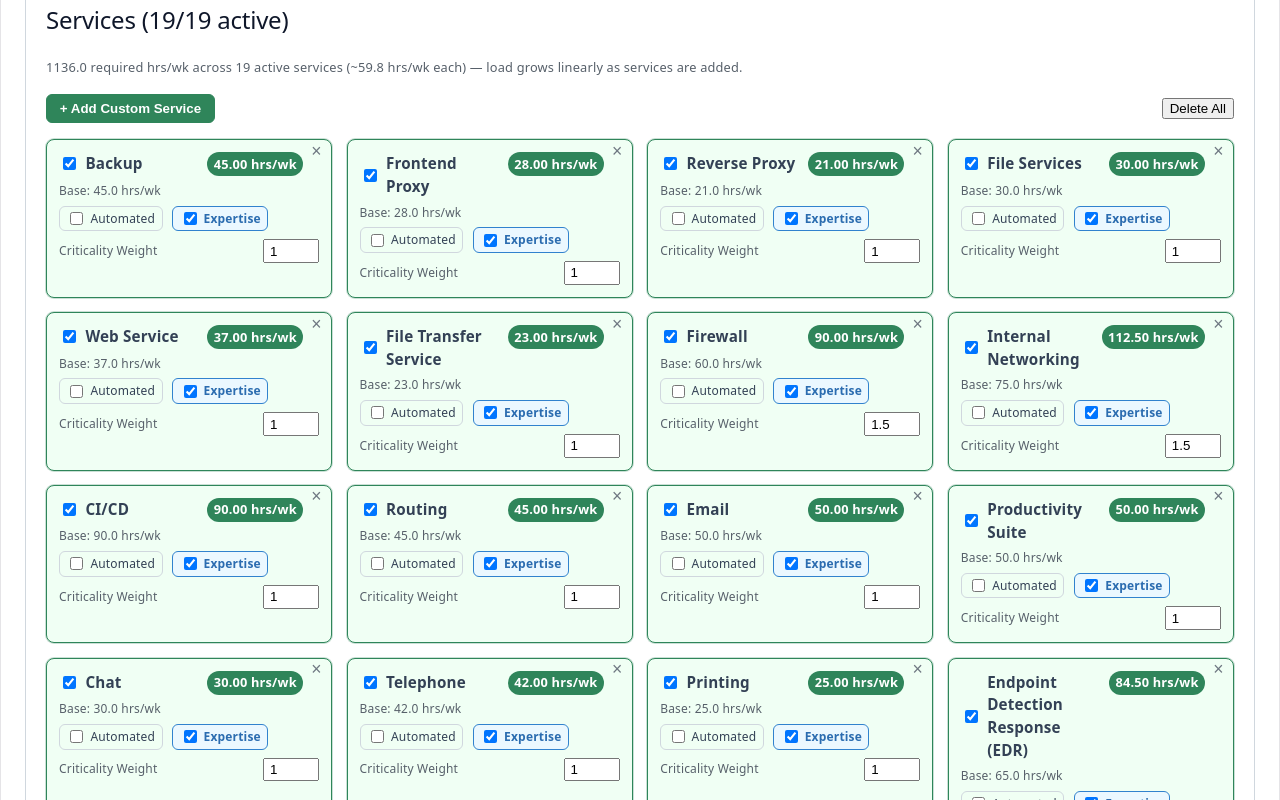
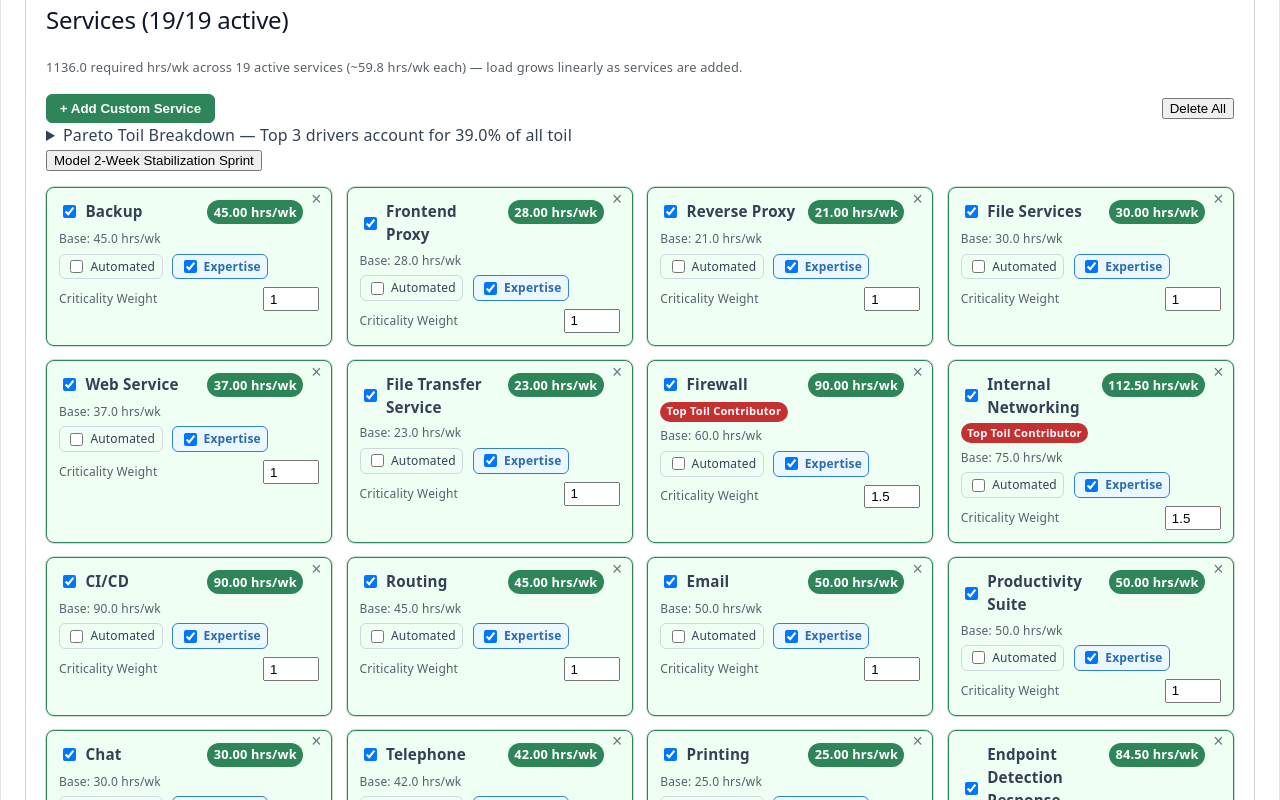
Before and after one commit to pheeling/SREOpsDashboard, a React (Vite) app: page / in a window 1280 px wide. Shown: the part 1120-1920 px from the top of the page. Built offline with nearby package versions, Linux system fonts and the light colour scheme.

Commit message:
Apply remaining changes
Co-authored-by: pheeling <33524582+pheeling@users.noreply.github.com>

```diff
--- a/src/App.css
+++ b/src/App.css
@@ -412,3 +412,46 @@
   font-weight: 600;
   cursor: pointer;
 }
+
+.service-card__top-toil {
+  display: inline-block;
+  margin: 0.25rem 0 0;
+  padding: 0.1rem 0.4rem;
+  border-radius: 999px;
+  background: #c53030;
+  color: #fff;
+  font-size: 0.7rem;
+  font-weight: 700;
+}
+
+.pareto-toil {
+  margin-bottom: 1rem;
+}
+
+.pareto-toil__list {
+  list-style: none;
+  padding: 0;
+}
+
+.pareto-toil__list li {
+  display: flex;
+  flex-wrap: wrap;
+  justify-content: space-between;
+  gap: 0.5rem;
+  margin-bottom: 0.4rem;
+  font-size: 0.85rem;
+}
+
+.pareto-toil__bar {
+  flex-basis: 100%;
+  height: 6px;
+  border-radius: 3px;
+  background: #dd6b20;
+}
+
+.pareto-toil__scenario {
+  margin-top: 0.5rem;
+  padding: 0.75rem;
+  border: 1px dashed #a0aec0;
+  border-radius: 6px;
+}
--- /dev/null
+++ b/src/components/ParetoToilPanel.tsx
@@ -0,0 +1,88 @@
+import { useState } from "react";
+import { useDashboard } from "../state/DashboardContext";
+import {
+  STABILIZATION_SPRINT_REDUCTION,
+  STABILIZATION_SPRINT_WEEKS,
+  getParetoToilRanking,
+  simulateStabilizationSprint,
+} from "../engine/calculations";
+
+const pct = (ratio: number) => `${(ratio * 100).toFixed(1)}%`;
+
+export function ParetoToilPanel() {
+  const { state, dispatch } = useDashboard();
+  const [showScenario, setShowScenario] = useState(false);
+
+  const pareto = getParetoToilRanking(state.services);
+  const scenario = showScenario ? simulateStabilizationSprint(state) : null;
+
+  const handleApply = () => {
+    if (scenario) dispatch({ type: "APPLY_STABILIZATION_SPRINT", serviceId: scenario.serviceId });
+    setShowScenario(false);
+  };
+
+  return (
+    <div className="pareto-toil" data-testid="pareto-toil-panel">
+      <details>
+        <summary data-testid="pareto-toil-summary">
+          Pareto Toil Breakdown
+          {pareto.entries.length > 0 &&
+            ` — Top ${pareto.topCount} driver${pareto.topCount === 1 ? "" : "s"} account for ${pct(pareto.topShare)} of all toil`}
+        </summary>
+        {pareto.entries.length === 0 ? (
+          <p>No active services contributing toil.</p>
+        ) : (
+          <ol className="pareto-toil__list" data-testid="pareto-toil-list">
+            {pareto.entries.map((entry) => (
+              <li key={entry.id} data-testid={`pareto-row-${entry.id}`}>
+                <span>
+                  #{entry.rank} {entry.name}
+                  {entry.isTopContributor ? " ★" : ""}
+                </span>
+                <span>
+                  {entry.requiredHours.toFixed(1)} hrs/wk ({pct(entry.share)}, cumulative {pct(entry.cumulativeShare)})
+                </span>
+                <div className="pareto-toil__bar" style={{ width: `${entry.share * 100}%` }} />
+              </li>
+            ))}
+          </ol>
+        )}
+      </details>
+
+      <button
+        type="button"
+        onClick={() => setShowScenario((v) => !v)}
+        disabled={pareto.entries.length === 0}
+        data-testid="model-stabilization-sprint"
+      >
+        {showScenario ? "Cancel Sprint Model" : "Model 2-Week Stabilization Sprint"}
+      </button>
+
+      {scenario && (
+        <div className="pareto-toil__scenario" data-testid="stabilization-scenario">
+          <p>
+            Preview: dedicate 1 FTE for {STABILIZATION_SPRINT_WEEKS} weeks ({scenario.sprintHours.toFixed(0)} hrs) to{" "}
+            <strong>{scenario.serviceName}</strong>, cutting its base hours by{" "}
+            {(STABILIZATION_SPRINT_REDUCTION * 100).toFixed(0)}% (saves {scenario.hoursSavedPerWeek.toFixed(1)} hrs/wk).
+          </p>
+          <ul>
+            <li data-testid="scenario-load">
+              Operational Load: {pct(scenario.before.operationalLoadRatio)} → {pct(scenario.after.operationalLoadRatio)}
+            </li>
+            <li data-testid="scenario-maintenance">
+              Routine Toil Bucket: {scenario.before.buckets.maintenance.toFixed(1)} →{" "}
+              {scenario.after.buckets.maintenance.toFixed(1)} hrs
+            </li>
+            <li data-testid="scenario-innovation">
+              Innovation Bucket: {scenario.before.buckets.innovation.toFixed(1)} →{" "}
+              {scenario.after.buckets.innovation.toFixed(1)} hrs
+            </li>
+          </ul>
+          <button type="button" onClick={handleApply} data-testid="apply-stabilization-sprint">
+            Apply Sprint
+          </button>
+        </div>
+      )}
+    </div>
+  );
+}
--- a/src/components/ServiceCard.tsx
+++ b/src/components/ServiceCard.tsx
@@ -3,6 +3,7 @@ import { getBaseHours, getRequiredHours } from "../engine/calculations";
 
 interface ServiceCardProps {
   service: Service;
+  isTopToilContributor?: boolean;
   onToggleActive: (id: string) => void;
   onToggleExpertise: (id: string) => void;
   onToggleAutomation: (id: string) => void;
@@ -12,6 +13,7 @@ interface ServiceCardProps {
 
 export function ServiceCard({
   service,
+  isTopToilContributor = false,
   onToggleActive,
   onToggleExpertise,
   onToggleAutomation,
@@ -50,6 +52,12 @@ export function ServiceCard({
           {service.isActive ? requiredHours.toFixed(2) : "0.00"} hrs/wk
         </span>
       </div>
+
+      {isTopToilContributor && (
+        <p className="service-card__top-toil" data-testid={`top-toil-badge-${service.id}`}>
+          Top Toil Contributor
+        </p>
+      )}
 
       {!service.isActive && <p className="service-card__muted-note">Inactive — 0 hrs contributed</p>}
 
--- a/src/components/ServiceMatrix.tsx
+++ b/src/components/ServiceMatrix.tsx
@@ -2,7 +2,8 @@ import { useState } from "react";
 import type { FormEvent } from "react";
 import { useDashboard } from "../state/DashboardContext";
 import { ServiceCard } from "./ServiceCard";
-import { getTotalRequiredHours } from "../engine/calculations";
+import { ParetoToilPanel } from "./ParetoToilPanel";
+import { getParetoToilRanking, getTotalRequiredHours } from "../engine/calculations";
 
 export function ServiceMatrix() {
   const { state, dispatch } = useDashboard();
@@ -27,6 +28,11 @@ export function ServiceMatrix() {
 
   const activeCount = state.services.filter((s) => s.isActive).length;
   const totalRequiredHours = getTotalRequiredHours(state.services);
+  const topToilIds = new Set(
+    getParetoToilRanking(state.services)
+      .entries.filter((entry) => entry.isTopContributor)
+      .map((entry) => entry.id),
+  );
   const avgHoursPerService = activeCount > 0 ? totalRequiredHours / activeCount : 0;
 
   const handleAddCustomService = (event: FormEvent<HTMLFormElement>) => {
@@ -116,6 +122,8 @@ export function ServiceMatrix() {
         </form>
       )}
 
+      <ParetoToilPanel />
+
       {state.services.length === 0 ? (
         <div className="service-matrix__empty" data-testid="services-empty-state">
           <p>No active services in catalog.</p>
@@ -134,6 +142,7 @@ export function ServiceMatrix() {
             <ServiceCard
               key={service.id}
               service={service}
+              isTopToilContributor={topToilIds.has(service.id)}
               onToggleActive={handleToggleActive}
               onToggleExpertise={handleToggleExpertise}
               onToggleAutomation={handleToggleAutomation}
--- a/src/engine/calculations.ts
+++ b/src/engine/calculations.ts
@@ -216,3 +216,106 @@ export function getAutomationRoiDollars(service: Service, globalConfig: GlobalCo
   const weeklyHours = finiteNumber(globalConfig.weeklyHours);
   return weeklyHours > 0 ? (hoursSavedPerWeek / weeklyHours) * finiteNumber(globalConfig.annualSalary) : 0;
 }
+
+/** Share of a service's base hours eliminated by a stabilization sprint. */
+export const STABILIZATION_SPRINT_REDUCTION = 0.5;
+
+/** Duration of a stabilization sprint, in weeks, with 1 FTE dedicated. */
+export const STABILIZATION_SPRINT_WEEKS = 2;
+
+/** Number of services flagged as "Top Toil Contributors". */
+export const TOP_TOIL_CONTRIBUTOR_COUNT = 3;
+
+export interface ParetoToilEntry {
+  id: string;
+  name: string;
+  /** 1-based rank by required hours (descending). */
+  rank: number;
+  requiredHours: number;
+  /** Share of total active toil, 0..1. */
+  share: number;
+  /** Running share including this service, 0..1. */
+  cumulativeShare: number;
+  isTopContributor: boolean;
+}
+
+export interface ParetoToilSummary {
+  entries: ParetoToilEntry[];
+  totalHours: number;
+  topCount: number;
+  /** Combined share (0..1) of the top contributors. */
+  topShare: number;
+}
+
+/** Ranks active services by their contribution to total operational toil. */
+export function getParetoToilRanking(services: Service[]): ParetoToilSummary {
+  const active = services
+    .filter((service) => service.isActive)
+    .map((service) => ({ service, hours: getRequiredHours(service) }))
+    .filter(({ hours }) => hours > 0)
+    .sort((a, b) => b.hours - a.hours);
+  const totalHours = active.reduce((sum, { hours }) => sum + hours, 0);
+  let cumulative = 0;
+  const entries = active.map(({ service, hours }, index): ParetoToilEntry => {
+    const share = totalHours > 0 ? hours / totalHours : 0;
+    cumulative += share;
+    return {
+      id: service.id,
+      name: service.name,
+      rank: index + 1,
+      requiredHours: hours,
+      share,
+      cumulativeShare: Math.min(1, cumulative),
+      isTopContributor: index < TOP_TOIL_CONTRIBUTOR_COUNT,
+    };
+  });
+  const topCount = Math.min(TOP_TOIL_CONTRIBUTOR_COUNT, entries.length);
+  const topShare = entries.slice(0, topCount).reduce((sum, entry) => sum + entry.share, 0);
+  return { entries, totalHours, topCount, topShare };
+}
+
+/** Returns state with the service's base (deploy + maintenance) hours cut by the sprint reduction. */
+export function applyStabilizationSprint(state: DashboardState, serviceId: string): DashboardState {
+  const keep = 1 - STABILIZATION_SPRINT_REDUCTION;
+  return {
+    ...state,
+    services: state.services.map((service) =>
+      service.id === serviceId
+        ? {
+            ...service,
+            deployHours: finiteNumber(service.deployHours) * keep,
+            maintenanceHours: finiteNumber(service.maintenanceHours) * keep,
+          }
+        : service,
+    ),
+  };
+}
+
+export interface StabilizationSprintScenario {
+  serviceId: string;
+  serviceName: string;
+  /** Hours dedicated to the sprint: 1 FTE x weeklyHours x sprint weeks. */
+  sprintHours: number;
+  hoursSavedPerWeek: number;
+  before: CapacityReport;
+  after: CapacityReport;
+}
+
+/**
+ * Pure what-if simulation: halves the #1 toil contributor's base hours and
+ * reports the capacity picture before and after. Never mutates the input.
+ */
+export function simulateStabilizationSprint(state: DashboardState): StabilizationSprintScenario | null {
+  const [top] = getParetoToilRanking(state.services).entries;
+  if (!top) return null;
+  const before = computeCapacityReport(state);
+  const after = computeCapacityReport(applyStabilizationSprint(state, top.id));
+  return {
+    serviceId: top.id,
+    serviceName: top.name,
+    sprintHours: finiteNumber(state.globalConfig.weeklyHours) * STABILIZATION_SPRINT_WEEKS,
+    hoursSavedPerWeek: before.totalRequiredHours - after.totalRequiredHours,
+    before,
+    after,
+  };
+}
--- a/src/state/dashboardReducer.ts
+++ b/src/state/dashboardReducer.ts
@@ -1,5 +1,6 @@
 import type { DashboardState, GlobalConfig, Service } from "../engine/types";
 import { cloneDefaultServices } from "../engine/seedServices";
+import { applyStabilizationSprint } from "../engine/calculations";
 
 export interface NewCustomService {
   name: string;
@@ -12,6 +13,7 @@ export type DashboardAction =
   | { type: "TOGGLE_EXPERTISE"; serviceId: string }
   | { type: "TOGGLE_AUTOMATION"; serviceId: string }
   | { type: "UPDATE_SERVICE_WEIGHT"; serviceId: string; weight: number }
+  | { type: "APPLY_STABILIZATION_SPRINT"; serviceId: string }
   | { type: "ADD_CUSTOM_SERVICE"; payload: NewCustomService }
   | { type: "DELETE_SERVICE"; serviceId: string }
   | { type: "DELETE_ALL_SERVICES" }
@@ -57,6 +59,8 @@ export function dashboardReducer(state: DashboardState, action: DashboardAction)
         ),
       };
     }
+    case "APPLY_STABILIZATION_SPRINT":
+      return applyStabilizationSprint(state, action.serviceId);
     case "ADD_CUSTOM_SERVICE": {
       const { name, deployHours, maintenanceHours } = action.payload;
       const baseSlug = slugify(name) || "custom_service";
```
Also changed, not shown: 2 other files (tests, documents, lock files or other folders).
